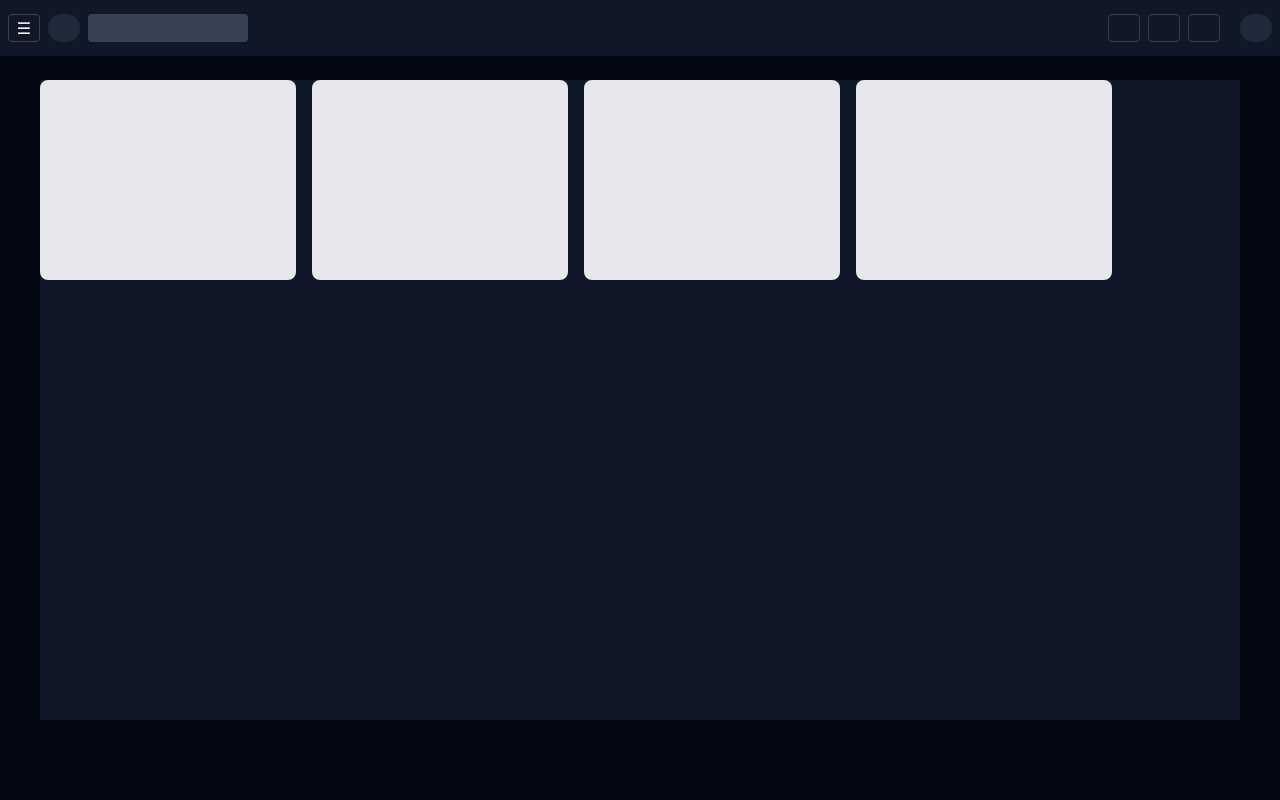
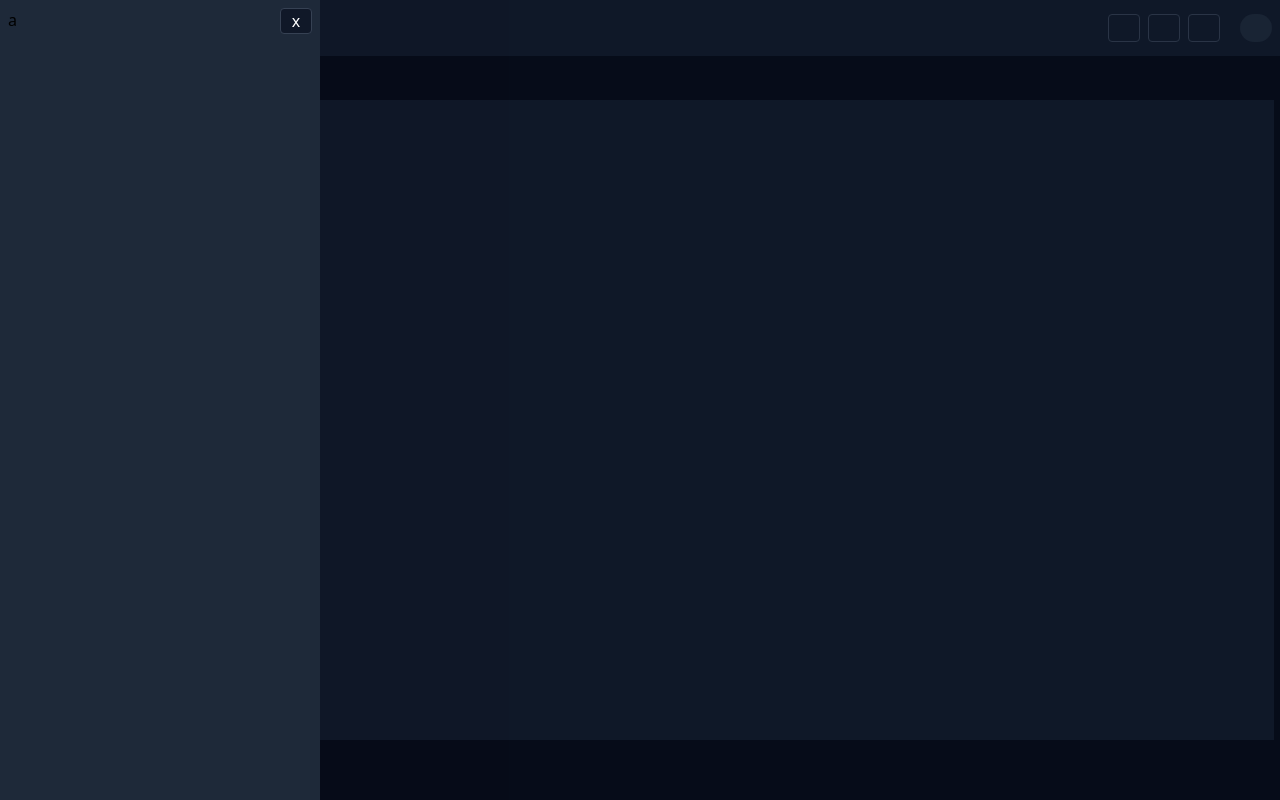
Before and after one commit to Luskahz/Ferramenta-Registro-Ocorrencias, a React (Vite) app: page / in a window 1280 px wide. Built offline with nearby package versions, Linux system fonts and the light colour scheme.

Commit message:
finalizando content e wrapper e começando os sidebars

```diff
--- a/src/components/GlobalHeader.jsx
+++ b/src/components/GlobalHeader.jsx
@@ -1,10 +1,12 @@
 import React from "react";
 import NavActions from "./navActions";
+import { Children } from "react";
 
-function GlobalHeader() {
+function GlobalHeader({Children}) {
   return (
     <>
-      <header className="fixed z-10 flex h-[var(--GlobalHeaderH)] w-screen flex-row items-center justify-between bg-gray-900 top-0">
+    <header className="z-10 fixed flex top 0 justify-center items-start">
+      <div className="fixed top-0 GLOBAL-HEADER flex h-[var(--GlobalHeaderH)] w-screen flex-row items-center justify-between bg-gray-900">
         <div className="start-itens m-2 flex h-[50%] w-[40%] flex-row items-center gap-[0.5rem] bg-gray-900">
           <button className="side-menu-button flex h-full w-[2rem] items-center justify-center text-white bg-gray-900 hover:bg-gray-800 rounded-sm cursor-pointer border-[1.5px] border-gray-700">&#9776;</button>
           <a className="logo-icon-button h-full w-[2rem] rounded-full bg-gray-800 hover:bg-gray-700"></a>
@@ -17,7 +19,10 @@ function GlobalHeader() {
           </nav>
           {/*<button className="search-icon-button h-full w-[20rem] border-gray-700 border-[1.5px] cursor-pointer"></button>*/}
         </div>
-      </header>
+      </div>
+      {Children}
+    </header>
+
     </>
   );
 };
--- a/src/components/background.jsx
+++ b/src/components/background.jsx
@@ -3,7 +3,7 @@ import React from "react";
 
 const Background = ({ children }) => {
     return (
-        <div className={ "relative bg-gray-950 min-h-screen w-screen flex flex-col overflow-hidden justify-center items-center" }>
+        <div className={ "relative bg-gray-950 w-full h-full min-w-screen min-h-screen flex flex-col justify-center items-center" }>
             {children}
         </div>
     );
--- a/src/components/page.jsx
+++ b/src/components/page.jsx
@@ -4,23 +4,35 @@ import SideBarLeft from "./sideBarLeft";
 import SideBarRight from "./sideBarRight";
 
 
+export const Wrapper = ({ children }) => {
+  return (
+    <div className=" Wrapper w-[99%] min-h-[80vh] mx-auto overflow-y-auto flex flex-wrap gap-4 mt-10 p-4 bg-gray-900 justify-center items-center scrollbar-custom">
+      {children}
+    </div>
+  );
+};
 
-export const Page = ({ children }) => {
+export const Content = ({ children }) => {
+  return (
+    <main className="w-[50rem] h-auto bg-gray-200 rounded-lg ">
+      {children}
+    </main>
 
-    return(
-        <>
-        <SideBarRight />
-        <SideBarLeft />
-        <GlobalHeader />
-          {children}
-        </>
-    )
-  }
+  );
+};
 
-  export const Content = ({ children }) => {
-    return (
-      <div className="absolute z-1 w-full max-w-[75rem] min-h-[80vh] mx-auto flex flex-wrap gap-4 bg-gray-900 top-20">
-        {children}
-      </div>
-    );
-  };
+
+
+export function GlobalElements({ children }) {
+
+  return (
+    <>
+      <SideBarRight />
+      <SideBarLeft/>
+      <GlobalHeader />
+      <Wrapper>
+        <Content>{children}</Content>
+      </Wrapper>
+    </>
+  );
+}
--- a/src/components/sideBarLeft.jsx
+++ b/src/components/sideBarLeft.jsx
@@ -1,9 +1,27 @@
-export default function SideBarLeft(){
+import React from 'react';
+
+
+const SideBarLeft = ({isOpen, closeModal }) => {
+    if (isOpen) return null;
+
     return (
-        <div className="sideBarLeft absolute z-50">
+        <div className="sideBarLeft absolute z-50 top-0 left-0 right-0 bottom-0 bg-[rgba(16,24,40,0.3)]">
+            <div className="bg-gray-800 h-screen w-[20rem]">
+                <header className='flex flex-row justify-between p-2'>
+                <div className='LOGO'>a</div>
+                <button className="CloseModalButton flex h-full w-[2rem] items-center justify-center text-white bg-gray-900 hover:bg-gray-800 rounded-sm cursor-pointer border-[1.5px] border-gray-700"
+                onClick={closeModal}
+                >x</button>
 
+                </header>
+
+            </div>
 
 
         </div>
     )
 }
+
+
+
+export default SideBarLeft
--- a/src/index.css
+++ b/src/index.css
@@ -11,3 +11,30 @@ body{
 header{
     --GlobalHeaderH: 3.5rem;
 }
+
+
+
+/* Esconde a scrollbar no Chrome/Safari */
+.scrollbar-hide::-webkit-scrollbar {
+    display: none;
+  }
+
+  /* Estiliza a scrollbar no Chrome/Safari */
+  .scrollbar-custom::-webkit-scrollbar {
+    width: 8px;
+    height: 8px;
+  }
+
+  .scrollbar-custom::-webkit-scrollbar-track {
+    background: var(--cor-fundo-scroll, #1e293b); /* Usando variável ou cor padrão */
+    border-radius: 10px;
+  }
+
+  .scrollbar-custom::-webkit-scrollbar-thumb {
+    background: var(--cor-scroll-thumb, #64748b);
+    border-radius: 10px;
+  }
+
+  .scrollbar-custom::-webkit-scrollbar-thumb:hover {
+    background: var(--cor-scroll-hover, #475569);
+  }
--- a/src/pages/dashboard.jsx
+++ b/src/pages/dashboard.jsx
@@ -1,5 +1,5 @@
 import Background from "../components/background.jsx";
-import {Page, Content} from "../components/page.jsx"
+import { GlobalElements } from "../components/page.jsx";
 
 
 
@@ -8,14 +8,8 @@ function Dashboard(){
 
     return(
         <Background>
-            <Page>
-                <Content>
-                    <div className="w-[16rem] h-[200px] bg-gray-200 rounded-lg "></div>
-                    <div className="w-[16rem] h-[200px] bg-gray-200 rounded-lg "></div>
-                    <div className="w-[16rem] h-[200px] bg-gray-200 rounded-lg "></div>
-                    <div className="w-[16rem] h-[200px] bg-gray-200 rounded-lg "></div>
-                </Content>
-            </Page>
+            <GlobalElements>
+            </GlobalElements>
         </Background>
     )
 }
```
Also changed, not shown: src/styles/especifcComponents.css (line endings or trailing spaces).
